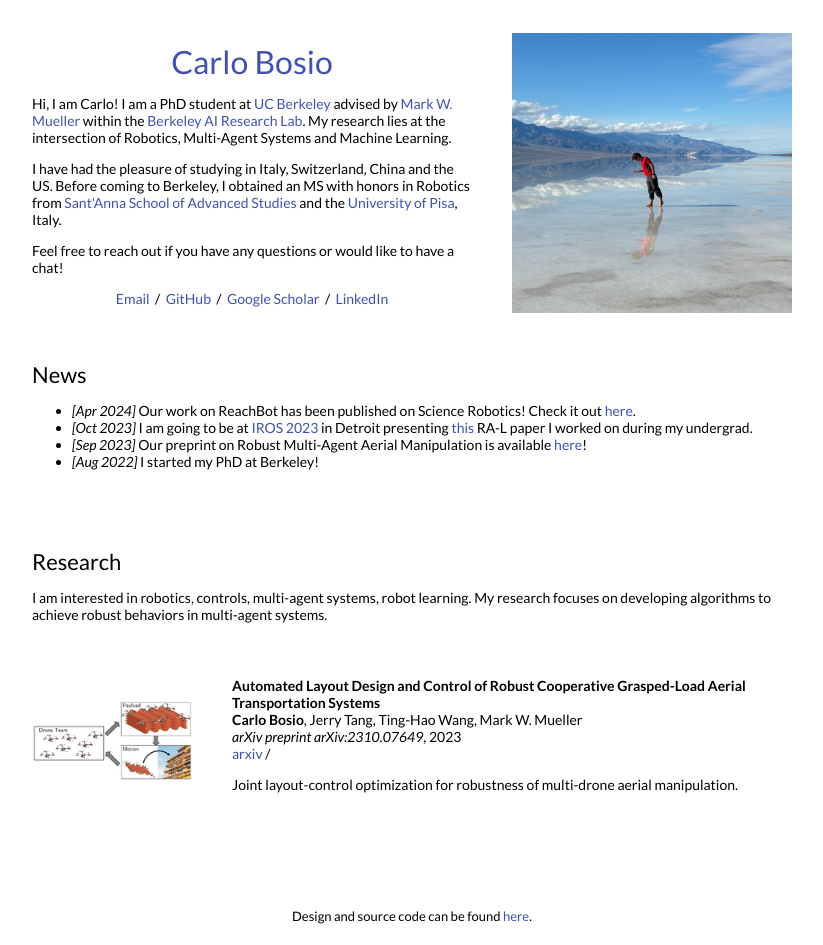
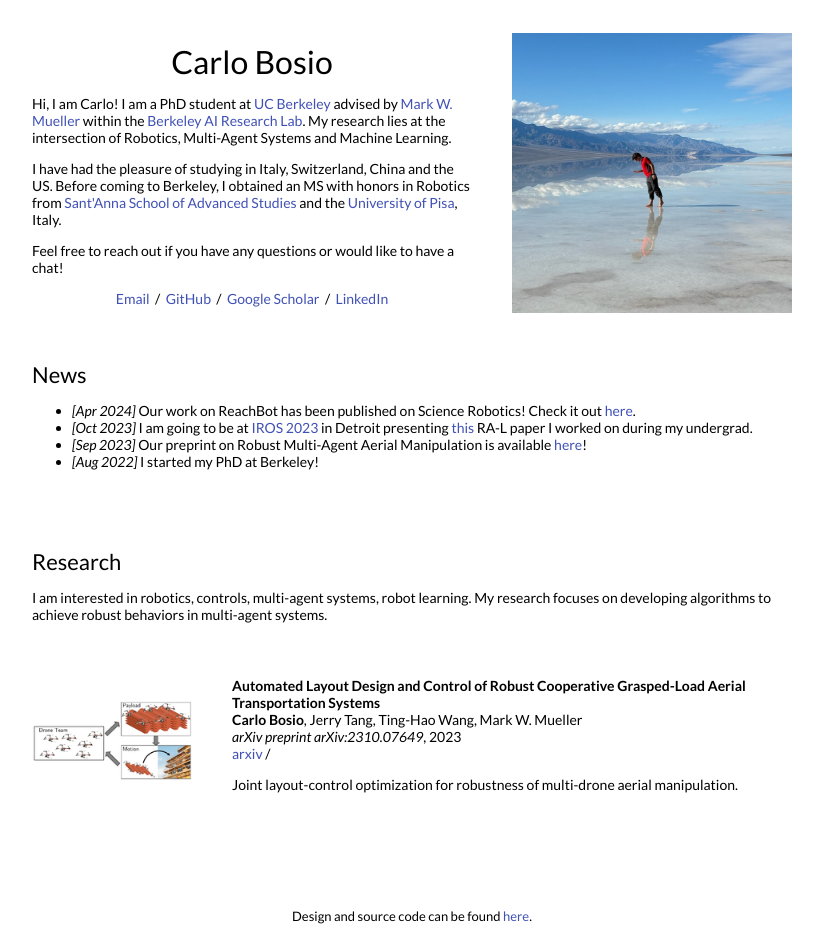
Before and after one commit to carlobosio/carlobosio.github.io, a Jekyll site: the page built from _posts/2024-05-25-layout.markdown, in a window 1280 px wide. Shown: the whole page, without its empty margins (228-1051 px from the left). Built offline with Jekyll 4.4.1, drawn with Linux system fonts in a browser that asks for light colours.

Commit message:
name back to black

```diff
--- a/_layouts/default.html
+++ b/_layouts/default.html
@@ -31,7 +31,7 @@
         <table style="width:100%;border:0px;border-spacing:0px;border-collapse:separate;margin-right:auto;margin-left:auto;">
           <tr style="padding:0px">
             <td style="padding:2.5%;width:60%;vertical-align:middle">
-              <h1 style="color: #4051b5;">
+              <h1>
                 Carlo Bosio
               </h1>
               <p>Hi, I am Carlo! I am a PhD student at <a href="https://www.berkeley.edu/">UC Berkeley</a> advised by <a href="https://hiperlab.berkeley.edu/members/mark-w-mueller/">Mark W. Mueller</a> within the <a href="https://bair.berkeley.edu/">Berkeley AI Research Lab</a>. My research lies at the intersection of Robotics, Multi-Agent Systems and Machine Learning.
```
